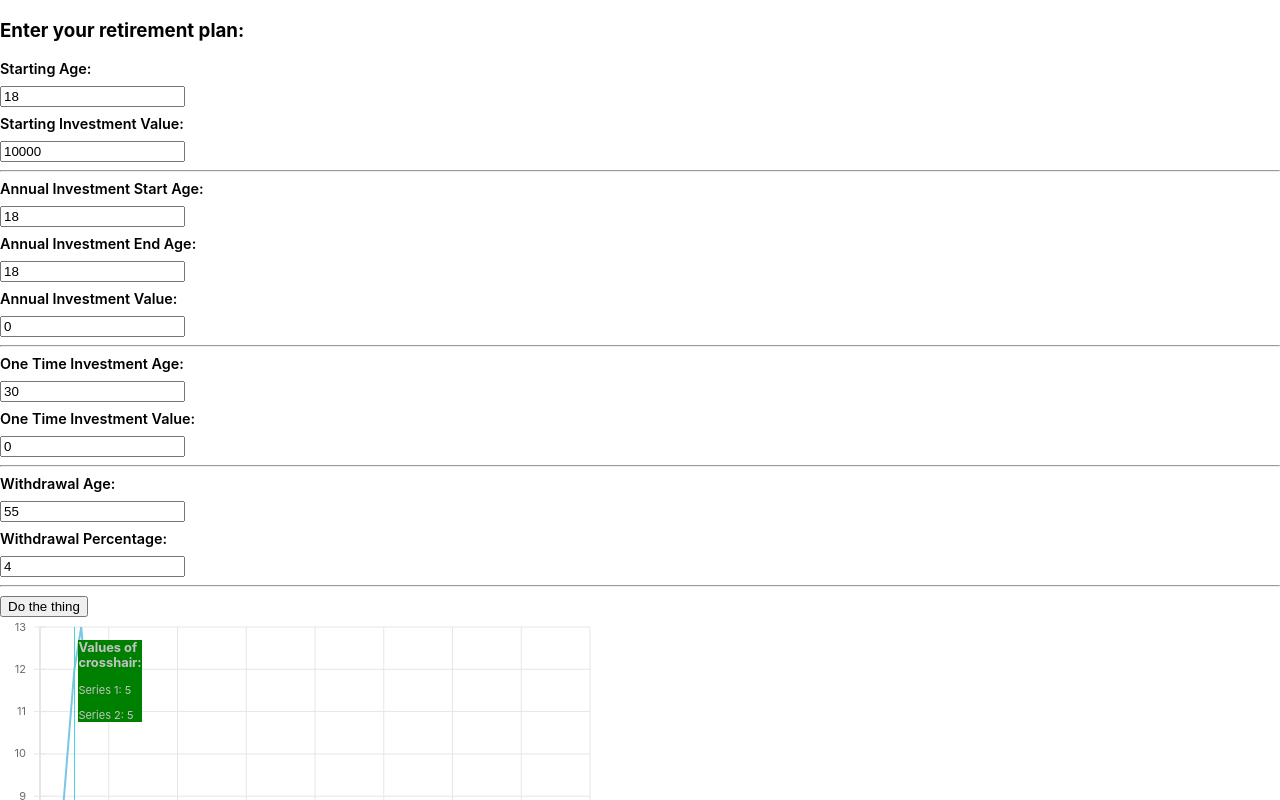
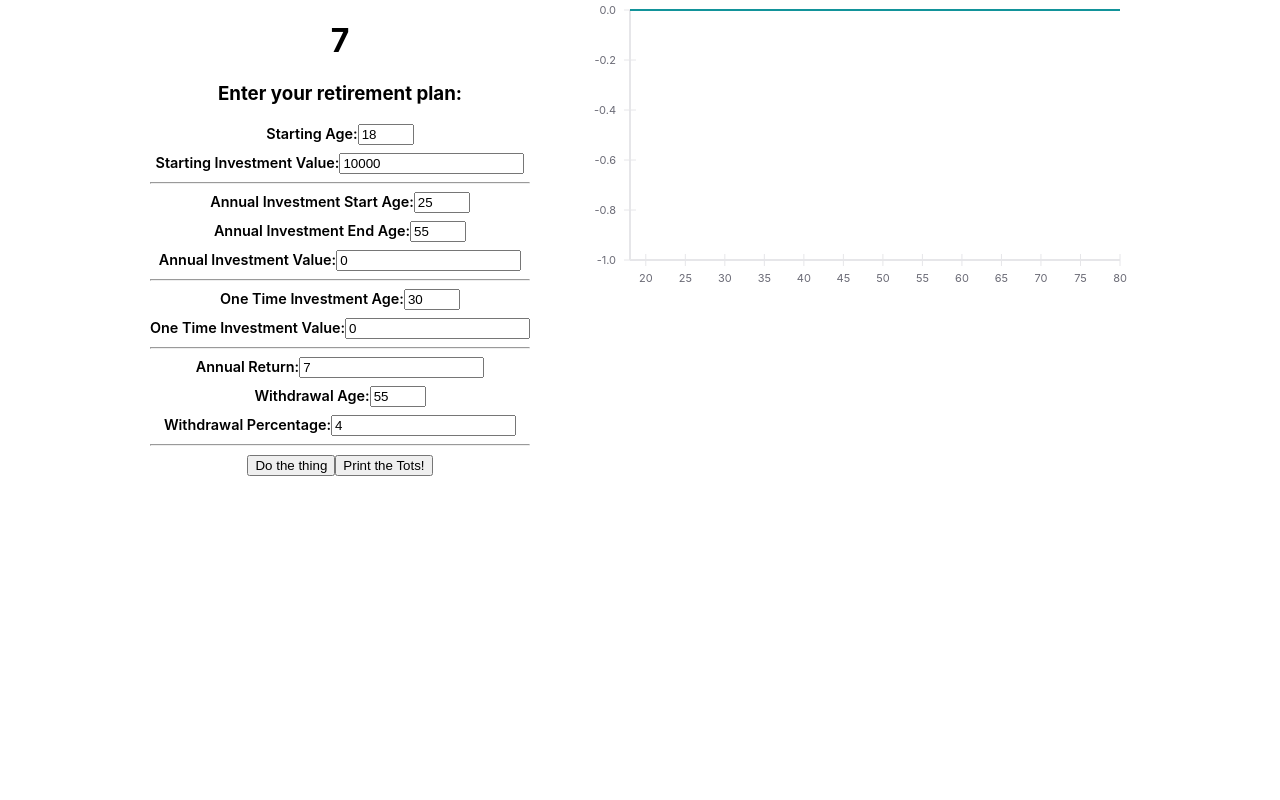
Before and after one commit to d-murphy/reactRetCalc, a React (Create React App) app: page / in a window 1280 px wide. Shown: the top 800 px of the page. Built offline with nearby package versions, Linux system fonts and the light colour scheme.

Commit message:
logic and layout improved

```diff
--- a/src/App.css
+++ b/src/App.css
@@ -1,5 +1,7 @@
 .App {
   text-align: center;
+  display: flex;
+  justify-content: center;
 }
 
 label {
--- a/src/App.js
+++ b/src/App.js
@@ -7,13 +7,15 @@ class App extends React.Component {
   constructor() {
     super();
     let invTotals = [];
+    let withdrawTotals = [];
     for(let i=18; i<81; i++){
       invTotals[i-18] = {x: i, y: 0}
+      withdrawTotals[i-18] = {x: i, y: 0}
     }
     this.state = {
         startingAge: 18,
-        invStartAge: 18,
-        invEndAge: 18,
+        invStartAge: 25,
+        invEndAge: 55,
         oneTimeInvAge: 30,
         withdrawAge: 55,
         startingInv: 10000,
@@ -25,57 +27,55 @@ class App extends React.Component {
     };
     this.setStateHandler = this.setStateHandler.bind(this);
     this.doCalc = this.doCalc.bind(this);
+    this.printTots = this.printTots.bind(this);
   }
 
   setStateHandler(e) {
     this.setState({[e.target.name]: e.target.value})
+    this.doCalc()
   }
 
   doCalc() {
     let newInvTots = [];
+    let newWithdrawTots = [];
     for(let i=18; i<81; i++){
       let yearTot = 0;
+      let yearWith = 0;
+      // Add interest to last years total.  Starts after year 18.
       if(i>18){
-        yearTot += newInvTots[i-19].inv * (1 + (parseFloat(this.state.invGrowth)/100))
+        yearTot += newInvTots[i-19].y * (1 + (parseFloat(this.state.invGrowth)/100))
       }
-      if(i==this.state.startingAge){
+      // withdraw funds if appropriate
+      if(i>=parseInt(this.state.withdrawAge)){
+        yearWith = newInvTots[i-19].y * (parseFloat(this.state.withRate)/100)
+        yearTot -= yearWith
+      }
+      // find the starting age and include that total
+      if(i===parseInt(this.state.startingAge)){
         yearTot += parseFloat(this.state.startingInv)
       }
-      if(i>=this.state.invStartAge & i<this.state.invEndAge){
+      // add in one time investment at appropripate year
+      if(i===parseInt(this.state.oneTimeInvAge)){
+        yearTot += parseFloat(this.state.oneTimeInv)
+      }
+      // add in annual investment for appropriate years
+      if(i>=this.state.invStartAge & i<=this.state.invEndAge){
         yearTot += parseFloat(this.state.annualInv)
       }
-      newInvTots[i-18] = {age: i, inv: yearTot}
+
+      newInvTots[i-18] = {x: i, y: yearTot}
+      newWithdrawTots[i-18] = {x: i, y: yearWith}
+
     }
     this.setState({invTotals: newInvTots})
-    console.log(this.state.invTotals);
-
+    this.setState({withdrawTotals: newWithdrawTots})
   }
 
+  printTots() {
+    console.log( this.state.invTotals );
+    }
 
-  render() {
-    const data = this.state.invTotals;
-
-//    const data = [
-//      {x: 0, y: 8},
-//      {x: 1, y: 4},
-//      {x: 2, y: 2},
-//      {x: 3, y: 6},
-//      {x: 4, y: 1},
-//     {x: 5, y: 2},
-//      {x: 6, y: 3},
-//      {x: 7, y: 1}
-//    ];
-
-    const data2 = [
-      {x: 0, y: 4},
-      {x: 1, y: 2},
-      {x: 2, y: 6},
-      {x: 3, y: 8},
-      {x: 4, y: 10},
-      {x: 5, y: 12},
-      {x: 6, y: 13},
-      {x: 7, y: 11}
-    ];
+   render() {
 
     const myValues = [
       {x:5},
@@ -83,52 +83,60 @@ class App extends React.Component {
     ]
 
     return (
-    <div className="App2">
+    <div className="App">
       <div className="Inputs">
+        <h1>{this.state.invGrowth}</h1>
         <h3>Enter your retirement plan:</h3>
-        <label for="startingAge">Starting Age: </label>
-        <input type="number" value={this.state.startingAge} onChange = {this.setStateHandler} name = "startingAge" />
-        <label for="startingInv">Starting Investment Value: </label>
-        <input type="number" value={this.state.startingInv} onChange = {this.setStateHandler} name = "startingInv" />
+        <label>Starting Age:
+          <input type="number" min={18} max={80} value={this.state.startingAge} onChange = {this.setStateHandler} name = "startingAge" />
+        </label>
+        <label>Starting Investment Value:
+          <input type="number" value={this.state.startingInv} onChange = {this.setStateHandler} name = "startingInv" />
+        </label>
         <hr />
-        <label for="invStartAge">Annual Investment Start Age: </label>
-        <input type="number" value={this.state.invStartAge} onChange = {this.setStateHandler} name = "invStartAge" />
-        <label for="InvEndAge">Annual Investment End Age: </label>
-        <input type="number" value={this.state.invEndAge} onChange = {this.setStateHandler} name = "invEndAge" />
-        <label for="annualInv">Annual Investment Value: </label>
-        <input type="number" value={this.state.annualInv} onChange = {this.setStateHandler} name = "annualInv" />
+        <label>Annual Investment Start Age:
+          <input type="number" min={18} max={80} value={this.state.invStartAge} onChange = {this.setStateHandler} name = "invStartAge" />
+        </label>
+        <label>Annual Investment End Age:
+          <input type="number" min={18} max={80} value={this.state.invEndAge} onChange = {this.setStateHandler} name = "invEndAge" />
+        </label>
+        <label>Annual Investment Value:
+          <input type="number" value={this.state.annualInv} onChange = {this.setStateHandler} name = "annualInv" />
+        </label>
         <hr />
-        <label for="oneTimeInvAge">One Time Investment Age: </label>
-        <input type="number" value={this.state.oneTimeInvAge} onChange = {this.setStateHandler} name = "oneTimeInvAge" />
-        <label for="oneTimeInv">One Time Investment Value: </label>
-        <input type="number" value={this.state.oneTimeInv} onChange = {this.setStateHandler } name = "oneTimeInv" />
-
+        <label>One Time Investment Age:
+          <input type="number" min={18} max={80} value={this.state.oneTimeInvAge} onChange = {this.setStateHandler} name = "oneTimeInvAge" />
+        </label>
+        <label>One Time Investment Value:
+          <input type="number" value={this.state.oneTimeInv} onChange = {this.setStateHandler } name = "oneTimeInv" />
+        </label>
         <hr />
-        <label for="withdrawAge">Withdrawal Age: </label>
-        <input type="number" value={this.state.withdrawAge} onChange = {this.setStateHandler } name = "withdrawAge" />
-        <label for="withRate">Withdrawal Percentage: </label>
-        <input type="number" value={this.state.withRate} onChange = {this.setStateHandler } name = "withRate" />
-
+        <label>Annual Return:
+          <input type="number" value={this.state.invGrowth} onChange = {this.setStateHandler} name = "invGrowth" />
+        </label>
+        <label>Withdrawal Age:
+          <input type="number" min={18} max={80} value={this.state.withdrawAge} onChange = {this.setStateHandler } name = "withdrawAge" />
+        </label>
+        <label>Withdrawal Percentage:
+          <input type="number" value={this.state.withRate} onChange = {this.setStateHandler } name = "withRate" />
+        </label>
         <hr />
         <button onClick={this.doCalc}>Do the thing</button>
+        <button onClick={this.printTots}>Print the Tots!</button>
       </div>
 
-      <div className="App">
-        <XYPlot height={600} width={600}>
+      <div className="Charts">
+        <XYPlot margin={{left: 100}} height={300} width={600}>
           <XAxis />
           <YAxis />
-          <VerticalGridLines />
-          <HorizontalGridLines />
-          <LineSeries data={data}  />
-          <LineSeries data={data2}  />
-          <Crosshair values={myValues}>
-            <div style={{background: 'green'}}>
-              <h3>Values of crosshair:</h3>
-              <p>Series 1: {myValues[0].x}</p>
-              <p>Series 2: {myValues[1].x}</p>
-            </div>
-          </Crosshair>
+          <LineSeries data={this.state.invTotals} />
         </XYPlot>
+        <XYPlot margin={{left: 100}} height={300} width={600}>
+          <XAxis />
+          <YAxis />
+          <LineSeries data={this.state.withdrawTotals} />
+        </XYPlot>
+
       </div>
     </div>
     );
```
